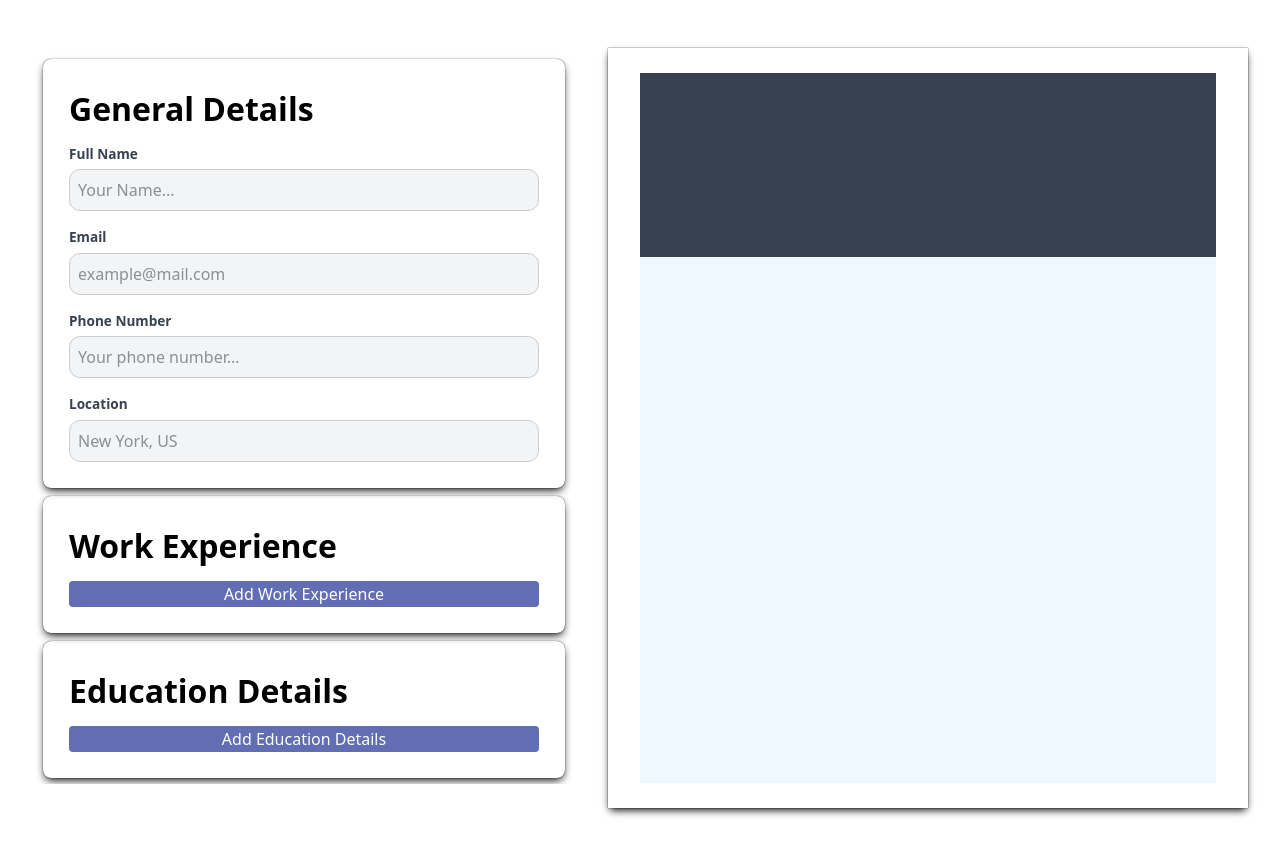
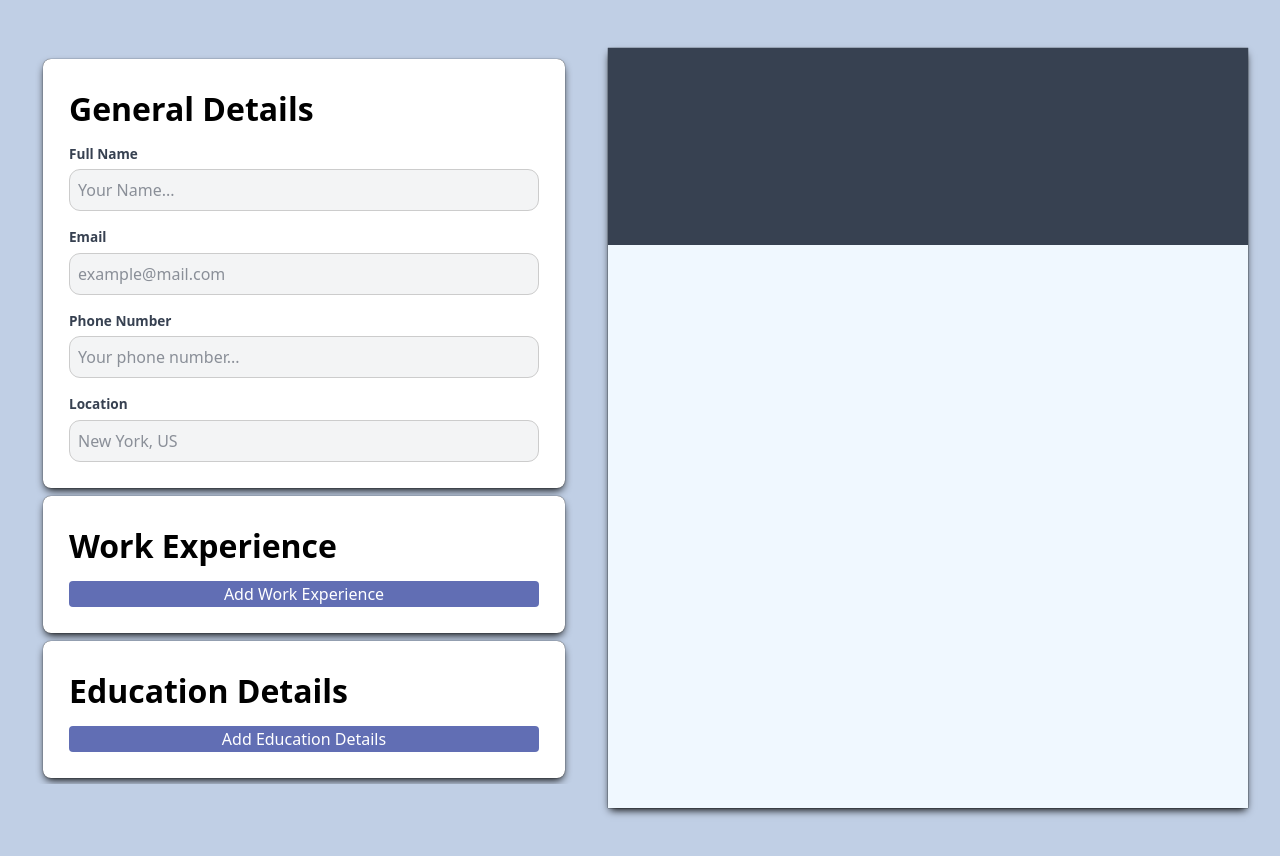
Before and after one commit to blue0206/cv-application, a React app: page / in a window 1280 px wide. Built offline with nearby package versions, Linux system fonts and the light colour scheme; the HTML template or start-up script is replaced by a standard one.

Commit message:
Setup resume preview layout and apply styling

```diff
--- a/src/styles/app.style.css
+++ b/src/styles/app.style.css
@@ -92,8 +92,6 @@ main:has(> .section-details) {
     width: 100%;
     max-height: 95vh;
 
-    padding: 25px 32px;
-
     box-shadow: rgb(0, 0, 0) 0 4px 8px -2px,
         rgb(0, 0, 0) 0 0 1px;
 }
@@ -106,6 +104,8 @@ main:has(> .section-details) {
     display: flex;
     flex-direction: column;
     gap: 11px;
+
+    background-color: white;
 }
 
 .detail form {
@@ -179,6 +179,8 @@ header > .heading {
     display: flex;
     justify-content: center;
     align-items: center;
+    padding-top: 25px;
+    padding-inline: 32px;
 }
 
 .heading > h1 {
@@ -196,4 +198,50 @@ header > .personal-details {
 
 .preview > main {
     background-color: aliceblue;
+    display: flex;
+    flex-direction: column;
+    gap: 8px;
+
+    padding-top: 25px;
+    padding-inline: 32px;
 }
+
+.preview .work, .preview .education {
+    display: flex;
+    flex-direction: column;
+    gap: 16px;
+}
+
+.experience-detail, .education-detail {
+    display: grid;
+    grid-template-columns: 1fr 0.45fr;
+    gap: 11px;
+}
+
+.heading-two {
+    font-size: 1.45rem;
+}
+
+.left-detail {
+    display: flex;
+    flex-direction: column;
+    gap: 4px;
+}
+
+.left-detail > div:first-child {
+    font-weight: bold;
+}
+
+.left-detail > div:nth-child(2) {
+    font-style: italic;
+}
+
+.right-detail {
+    display: flex;
+    flex-direction: column;
+    gap: 4px;
+}
+
+.term {
+    display: flex;
+}
--- a/src/styles/index.style.css
+++ b/src/styles/index.style.css
@@ -64,4 +64,6 @@ body {
     display: grid;
     grid-template: 1fr / 1fr;
     padding: 16px;
+
+    background-color: #c0cfe5;
 }
```
